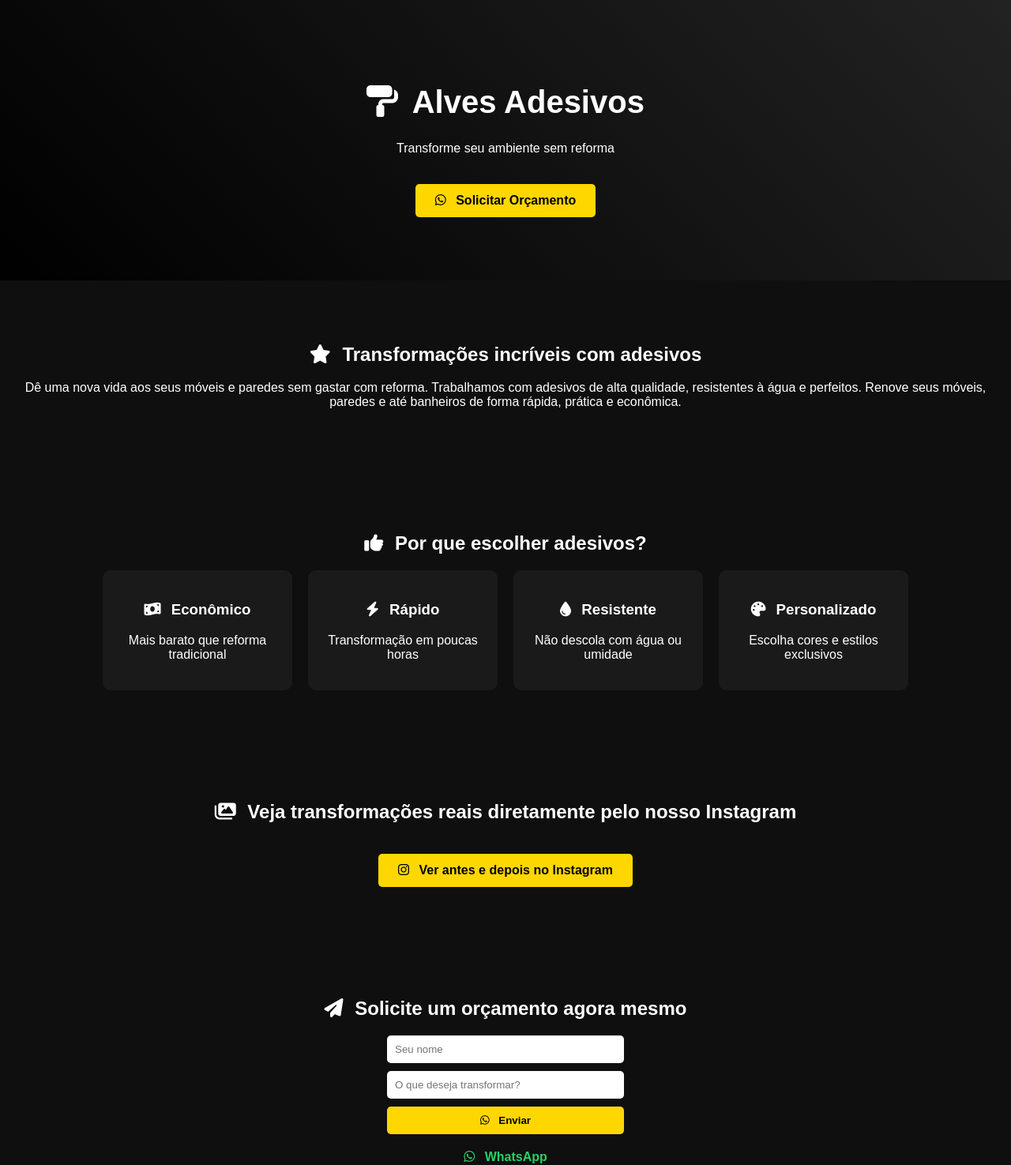
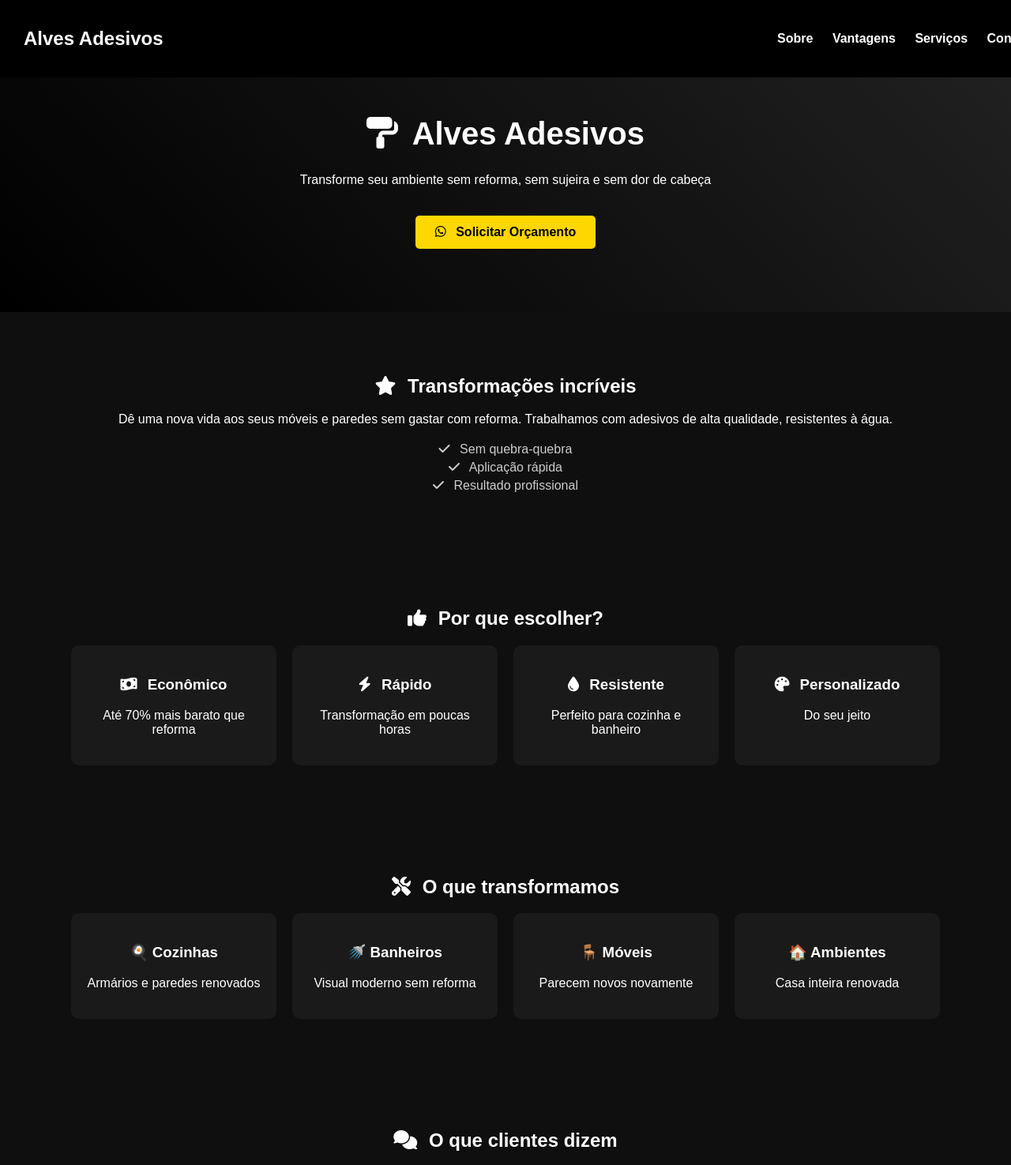
Before and after one commit to karinemarcal13-pixel/alves-adesivos-portfolio, a plain HTML site: page index.html in a window 1280 px wide. Shown: the top 1475 px of the page at 79% size. Drawn offline with Linux system fonts and the light colour scheme.

Commit message:
Add files via upload

```diff
--- a/index.html
+++ b/index.html
@@ -7,34 +7,53 @@
 
   <!-- Ícones -->
   <link rel="stylesheet" href="https://cdnjs.cloudflare.com/ajax/libs/font-awesome/6.5.0/css/all.min.css">
+
+  <meta name="viewport" content="width=device-width, initial-scale=1.0">
 </head>
 <body>
 
+<!-- MENU -->
+<nav class="menu">
+  <h2>Alves Adesivos</h2>
+  <div>
+    <a href="#sobre">Sobre</a>
+    <a href="#vantagens">Vantagens</a>
+    <a href="#servicos">Serviços</a>
+    <a href="#contato">Contato</a>
+  </div>
+</nav>
+
+<!-- HERO -->
 <header>
   <h1><i class="fa-solid fa-paint-roller"></i> Alves Adesivos</h1>
-  <p>Transforme seu ambiente sem reforma</p>
+  <p>Transforme seu ambiente sem reforma, sem sujeira e sem dor de cabeça</p>
   <a href="#contato" class="btn">
     <i class="fa-brands fa-whatsapp"></i> Solicitar Orçamento
   </a>
 </header>
 
-<section class="sobre">
-  <h2><i class="fa-solid fa-star"></i> Transformações incríveis com adesivos</h2>
+<!-- SOBRE -->
+<section class="sobre" id="sobre">
+  <h2><i class="fa-solid fa-star"></i> Transformações incríveis</h2>
   <p>
     Dê uma nova vida aos seus móveis e paredes sem gastar com reforma.
+    Trabalhamos com adesivos de alta qualidade, resistentes à água.
+  </p>
 
-    Trabalhamos com adesivos de alta qualidade, resistentes à água e perfeitos.
-
-    Renove seus móveis, paredes e até banheiros de forma rápida, prática e econômica.
-  </p>
+  <div class="destaque">
+    <p><i class="fa-solid fa-check"></i> Sem quebra-quebra</p>
+    <p><i class="fa-solid fa-check"></i> Aplicação rápida</p>
+    <p><i class="fa-solid fa-check"></i> Resultado profissional</p>
+  </div>
 </section>
 
-<section class="vantagens">
-  <h2><i class="fa-solid fa-thumbs-up"></i> Por que escolher adesivos?</h2>
+<!-- VANTAGENS -->
+<section class="vantagens" id="vantagens">
+  <h2><i class="fa-solid fa-thumbs-up"></i> Por que escolher?</h2>
   <div class="cards">
     <div class="card">
       <h3><i class="fa-solid fa-money-bill-wave"></i> Econômico</h3>
-      <p>Mais barato que reforma tradicional</p>
+      <p>Até 70% mais barato que reforma</p>
     </div>
     <div class="card">
       <h3><i class="fa-solid fa-bolt"></i> Rápido</h3>
@@ -42,24 +61,67 @@
     </div>
     <div class="card">
       <h3><i class="fa-solid fa-droplet"></i> Resistente</h3>
-      <p>Não descola com água ou umidade</p>
+      <p>Perfeito para cozinha e banheiro</p>
     </div>
     <div class="card">
       <h3><i class="fa-solid fa-palette"></i> Personalizado</h3>
-      <p>Escolha cores e estilos exclusivos</p>
+      <p>Do seu jeito</p>
     </div>
   </div>
 </section>
 
+<!-- SERVIÇOS -->
+<section class="servicos" id="servicos">
+  <h2><i class="fa-solid fa-screwdriver-wrench"></i> O que transformamos</h2>
+
+  <div class="cards">
+    <div class="card">
+      <h3>🍳 Cozinhas</h3>
+      <p>Armários e paredes renovados</p>
+    </div>
+    <div class="card">
+      <h3>🚿 Banheiros</h3>
+      <p>Visual moderno sem reforma</p>
+    </div>
+    <div class="card">
+      <h3>🪑 Móveis</h3>
+      <p>Parecem novos novamente</p>
+    </div>
+    <div class="card">
+      <h3>🏠 Ambientes</h3>
+      <p>Casa inteira renovada</p>
+    </div>
+  </div>
+</section>
+
+<!-- DEPOIMENTOS -->
+<section class="depoimentos">
+  <h2><i class="fa-solid fa-comments"></i> O que clientes dizem</h2>
+
+  <div class="cards">
+    <div class="card">
+      <p>"Ficou perfeito! Parece outro ambiente."</p>
+      <span>⭐️⭐️⭐️⭐️⭐️</span>
+    </div>
+    <div class="card">
+      <p>"Muito rápido e sem sujeira, recomendo!"</p>
+      <span>⭐️⭐️⭐️⭐️⭐️</span>
+    </div>
+  </div>
+</section>
+
+<!-- GALERIA -->
 <section class="galeria">
-  <h2><i class="fa-solid fa-images"></i> Veja transformações reais diretamente pelo nosso Instagram</h2>
+  <h2><i class="fa-solid fa-images"></i> Veja resultados reais</h2>
   <a href="https://www.instagram.com/alves.adesivos/" target="_blank" class="btn">
-    <i class="fa-brands fa-instagram"></i> Ver antes e depois no Instagram
+    <i class="fa-brands fa-instagram"></i> Ver no Instagram
   </a>
 </section>
 
+<!-- CONTATO -->
 <section class="contato" id="contato">
-  <h2><i class="fa-solid fa-paper-plane"></i> Solicite um orçamento agora mesmo</h2>
+  <h2><i class="fa-solid fa-paper-plane"></i> Peça seu orçamento</h2>
+
   <form onsubmit="enviarWhats(event)">
     <input type="text" id="nome" placeholder="Seu nome" required>
     <input type="text" id="servico" placeholder="O que deseja transformar?" required>
@@ -69,16 +131,17 @@
   </form>
 
   <a href="https://wa.me/5543984046323" class="whatsapp">
-    <i class="fa-brands fa-whatsapp"></i>  WhatsApp
+    <i class="fa-brands fa-whatsapp"></i> WhatsApp
   </a>
 
   <a href="https://www.instagram.com/alves.adesivos/" target="_blank" class="instagram">
-    <i class="fa-brands fa-instagram"></i>  Instagram
+    <i class="fa-brands fa-instagram"></i> Instagram
   </a>
 </section>
 
+<!-- FOOTER -->
 <footer>
-  <p><i class="fa-regular fa-copyright"></i> 2026 Alves Adesivos - Todos os direitos reservados</p>
+  <p>© 2026 Alves Adesivos</p>
 </footer>
 
 <script src="script.js"></script>
--- a/script.js
+++ b/script.js
@@ -1,14 +1,29 @@
 function enviarWhats(event) {
   event.preventDefault();
 
-  let nome = document.getElementById("nome").value;
-  let servico = document.getElementById("servico").value;
+  let nome = document.getElementById("nome").value.trim();
+  let servico = document.getElementById("servico").value.trim();
 
-  let mensagem = `Olá! Meu nome é ${nome} e quero transformar: ${servico}`;
+  // Validação simples
+  if (nome === "" || servico === "") {
+    alert("Preencha todos os campos 😅");
+    return;
+  }
 
   let numero = "5543984046323";
+
+  let mensagem = `✨ Olá, tudo bem?\n
+Meu nome é *${nome}* 😊\n
+Gostaria de solicitar um orçamento.\n
+🔧 O que desejo transformar:
+${servico}\n
+Aguardo retorno, obrigado!`;
 
   let url = `https://wa.me/${numero}?text=${encodeURIComponent(mensagem)}`;
 
   window.open(url, "_blank");
+
+  // Limpar formulário depois de enviar
+  document.getElementById("nome").value = "";
+  document.getElementById("servico").value = "";
 }
--- a/style.css
+++ b/style.css
@@ -5,9 +5,35 @@ body {
   color: white;
 }
 
+/* MENU */
+.menu {
+  position: fixed;
+  top: 0;
+  width: 100%;
+  background: #000;
+  display: flex;
+  justify-content: space-between;
+  align-items: center;
+  padding: 15px 30px;
+  z-index: 1000;
+}
+
+.menu a {
+  color: white;
+  margin-left: 20px;
+  text-decoration: none;
+  font-weight: bold;
+  transition: 0.3s;
+}
+
+.menu a:hover {
+  color: gold;
+}
+
+/* HEADER */
 header {
   text-align: center;
-  padding: 80px 20px;
+  padding: 120px 20px 80px;
   background: linear-gradient(45deg, #000, #222);
 }
 
@@ -15,12 +41,12 @@ h1 {
   font-size: 40px;
 }
 
-/* Ícones gerais */
+/* Ícones */
 i {
   margin-right: 8px;
 }
 
-/* Botões */
+/* BOTÕES */
 .btn {
   background: gold;
   color: black;
@@ -38,14 +64,24 @@ i {
   transform: scale(1.05);
 }
 
-/* Seções */
+/* SEÇÕES */
 section {
   padding: 60px 20px;
   text-align: center;
 }
 
-/* Cards */
-.vantagens .cards {
+/* DESTAQUES */
+.destaque {
+  margin-top: 20px;
+}
+
+.destaque p {
+  margin: 5px 0;
+  color: #ccc;
+}
+
+/* CARDS */
+.cards {
   display: flex;
   flex-wrap: wrap;
   justify-content: center;
@@ -55,7 +91,7 @@ section {
 .card {
   background: #1a1a1a;
   padding: 20px;
-  width: 200px;
+  width: 220px;
   border-radius: 10px;
   transition: 0.3s;
 }
@@ -65,7 +101,18 @@ section {
   background: #222;
 }
 
-/* Contato */
+/* DEPOIMENTOS */
+.depoimentos .card {
+  font-style: italic;
+}
+
+.depoimentos span {
+  display: block;
+  margin-top: 10px;
+  color: gold;
+}
+
+/* CONTATO */
 .contato form {
   display: flex;
   flex-direction: column;
@@ -80,7 +127,7 @@ input, button {
   border-radius: 5px;
 }
 
-/* Botão enviar */
+/* BOTÃO */
 button {
   background: gold;
   cursor: pointer;
@@ -92,7 +139,7 @@ button:hover {
   background: #ffd700;
 }
 
-/* Links */
+/* LINKS */
 .whatsapp {
   display: block;
   margin-top: 20px;
@@ -119,7 +166,7 @@ button:hover {
   transform: scale(1.05);
 }
 
-/* Footer */
+/* FOOTER */
 footer {
   text-align: center;
   padding: 20px;
@@ -127,3 +174,20 @@ footer {
   font-size: 14px;
   color: #aaa;
 }
+
+/* RESPONSIVO */
+@media (max-width: 768px) {
+  .menu {
+    flex-direction: column;
+    gap: 10px;
+  }
+
+  .cards {
+    flex-direction: column;
+    align-items: center;
+  }
+
+  header {
+    padding-top: 140px;
+  }
+}
```
